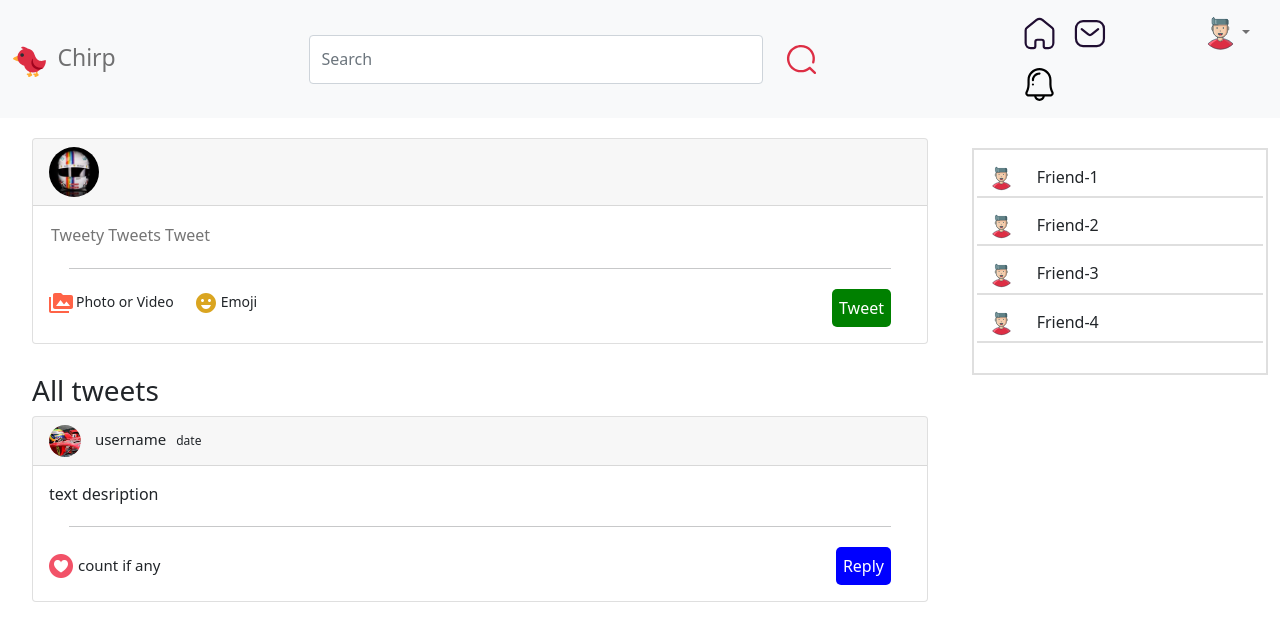
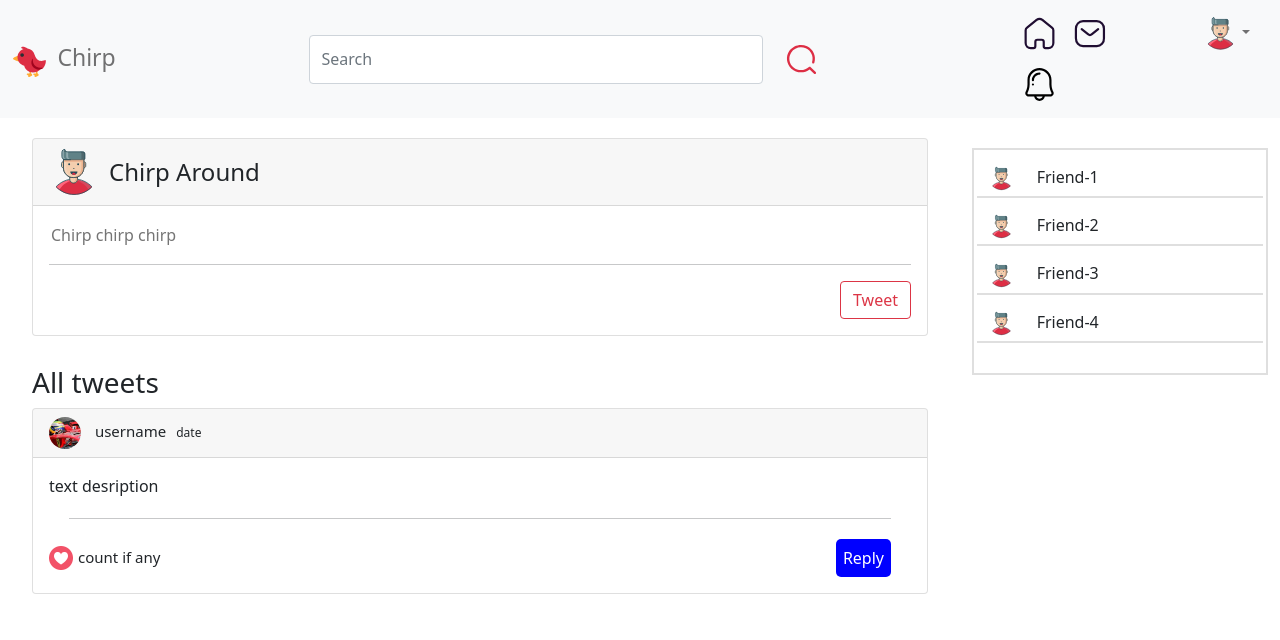
Before and after one commit to amm98d/chirp, a React (Create React App) app: page / in a window 1280 px wide. Shown: the top 640 px of the page. Built offline with nearby package versions, Linux system fonts and the light colour scheme; sample sign-in values are in the browser's storage.

Commit message:
[Working] Tweak Post Tweet Component

```diff
--- a/src/components/Tweetspage/tweet.css
+++ b/src/components/Tweetspage/tweet.css
@@ -1,20 +1,14 @@
-
-  .card{
+.card {
     display: flex;
     margin-bottom: 30px;
-/*
-    padding: 20px 20px 0 0;
-    display: flex;
+}
 
-    border-radius: 30px;
-    background-color:ghostwhite;
-    background-position: left top;
-    background-repeat: repeat;
-    padding: 20px;
+.chirp-around {
+    display: inline;
+    position: relative;
+    top: 5px;
+}
 
-    box-shadow: 0 4px 8px 0 rgba(0, 0, 0, 0.2), 0 6px 20px 0 rgba(0, 0, 0, 0.19);
-    margin-bottom: 30px; */
-  }
 .tweetProfileImg {
     width: 50px;
     height: 50px;
@@ -32,37 +26,25 @@
     outline: none;
 }
 
-  .tweetHr {
-    margin: 20px;
-  }
-
 .tweetBottom {
     display: flex;
     align-items: center;
     justify-content: space-between;
 }
 
-
-
-  .tweetIcon{
+.tweetIcon {
     font-size: 18px;
     margin-right: 3px;
 }
 
-  .tweetOptionText{
+.tweetOptionText {
     font-size: 14px;
     font-weight: 500;
     margin-right: 20px;
 }
 
-  .tweetButton{
-      border: none;
-      padding: 7px;
-      border-radius: 5px;
-      background-color: green;
+.tweetButton {
     font-weight: 500;
-      margin-right: 20px;
     cursor: pointer;
-      color: white;
     float: right;
 }
--- a/src/components/Tweetspage/tweet.jsx
+++ b/src/components/Tweetspage/tweet.jsx
@@ -1,65 +1,27 @@
 import "./tweet.css"
 
-import {PermMedia, EmojiEmotions} from "@material-ui/icons"
+import { PermMedia, EmojiEmotions } from "@material-ui/icons"
 
 export default function Share() {
     return (
         <>
-
             <div>
                 <div className="card" >
-
                     <div className="card-header">
-                <img className="tweetProfileImg" src="/assets/helmet.jpg" alt="" />
-
+                        <img className="tweetProfileImg" src="/images/smile.svg" alt="" />
+                        <h4 className="chirp-around">Chirp Around</h4>
                     </div>
-
                     <div className="card-body" >
-                <input placeholder="Tweety Tweets Tweet"className="tweetInput"/>
-                <hr className="tweetHr"/>
-
-                       <PermMedia htmlColor="tomato" className="tweetIcon"/>
-                        <span className="tweetOptionText">Photo or Video</span>
-                        <EmojiEmotions htmlColor="goldenrod" className="tweetIcon"/>
-                        <span className="tweetOptionText">Emoji</span>
-                        <button  className="tweetButton" type="button" >Tweet</button>
+                        <input placeholder="Chirp chirp chirp" className="tweetInput" />
+                        <hr/>
+                        {/* <PermMedia htmlColor="tomato" className="tweetIcon" /> */}
+                        {/* <span className="tweetOptionText">Photo or Video</span> */}
+                        {/* <EmojiEmotions htmlColor="goldenrod" className="tweetIcon" /> */}
+                        {/* <span className="tweetOptionText">Emoji</span> */}
+                        <button className="tweetButton btn btn-outline-danger" type="button" >Tweet</button>
                     </div>
                 </div>
-
             </div>
-
-
-
- {/* <div className="tweet">
-
-       <div className="tweetWrapper">
-        <div className="tweetTop">
-          <img className="tweetProfileImg" src="/assets/helmet.jpg" alt="" />
-          <input
-            placeholder="Tweety Tweets Tweet"
-            className="tweetInput"
-          />
-        </div>
-        <hr className="tweetHr"/>
-        <div className="tweetBottom">
-            <div className="tweetOptions">
-                <div className="tweetOption">
-                    <PermMedia htmlColor="tomato" className="tweetIcon"/>
-                    <span className="tweetOptionText">Photo or Video</span>
-                </div>
-
-                <div className="tweetOption">
-                    <EmojiEmotions htmlColor="goldenrod" className="tweetIcon"/>
-                    <span className="tweetOptionText">Emoji</span>
-                </div>
-            </div>
-            <button className="tweetButton">Tweet</button>
-        </div>
-      </div>
-</div> */}
-
-
-
         </>
     );
 }
```
Lines whose indentation alone changed are shown as unchanged.
